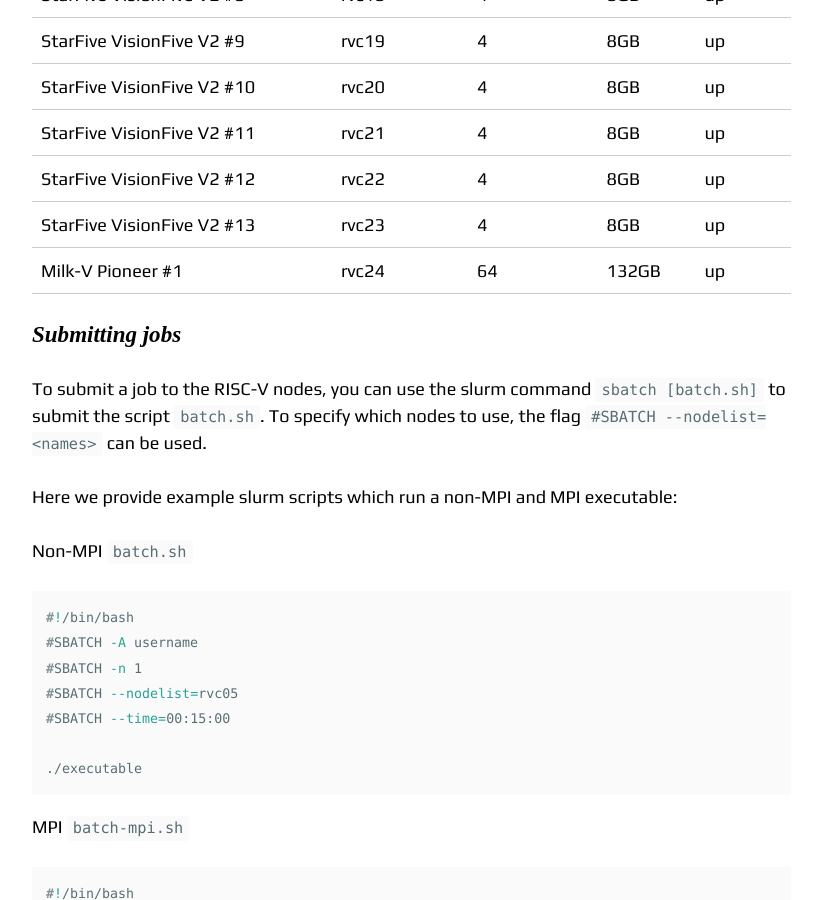
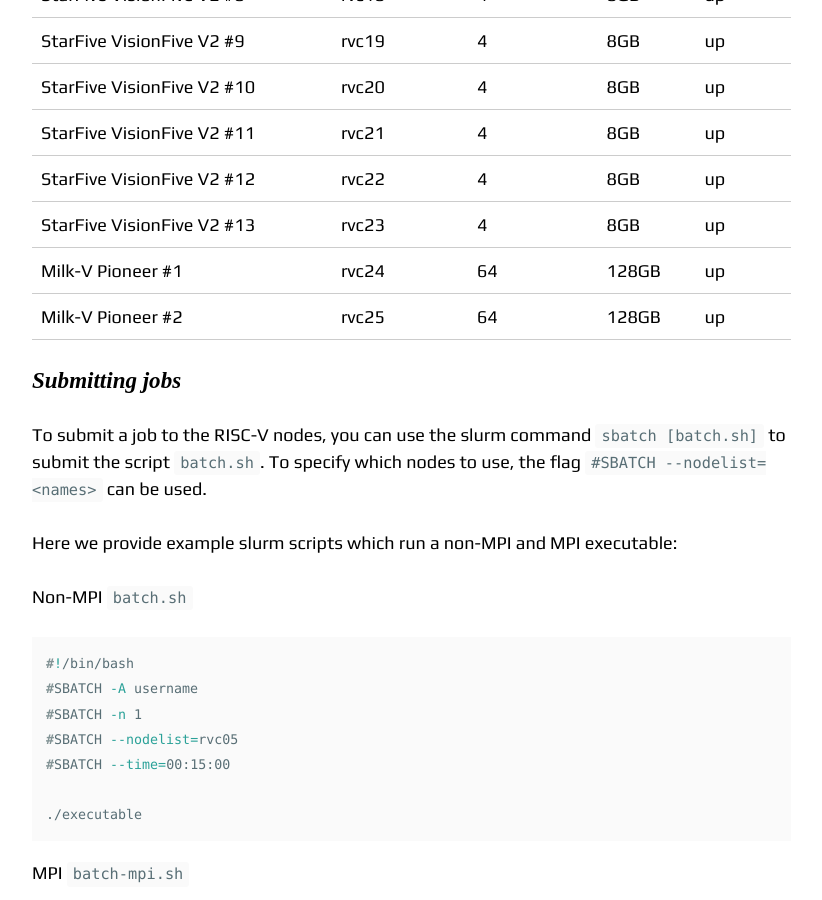
Before and after one commit to RISCVtestbed/riscvtestbed.github.io, a Jekyll site: the page built from _documentation/running_riscv.md, in a window 1280 px wide and 900 px high, scrolled down 1605 px. Shown: the whole window, without its empty margins (343-1165 px from the left). Built offline with Jekyll 4.4.1, drawn with Linux system fonts in a browser that asks for light colours; nearby versions of some CDN libraries.

Commit message:
Added second Milk-V

```diff
--- a/_documentation/running_riscv.md
+++ b/_documentation/running_riscv.md
@@ -38,7 +38,8 @@
 | StarFive VisionFive V2 #11 | rvc21 | 4 | 8GB | up |
 | StarFive VisionFive V2 #12 | rvc22 | 4 | 8GB | up |
 | StarFive VisionFive V2 #13 | rvc23 | 4 | 8GB | up |
-| Milk-V Pioneer #1 | rvc24 | 64 | 132GB | up |
+| Milk-V Pioneer #1 | rvc24 | 64 | 128GB | up |
+| Milk-V Pioneer #2 | rvc25 | 64 | 128GB | up |
 
 ### Submitting jobs
 
```
